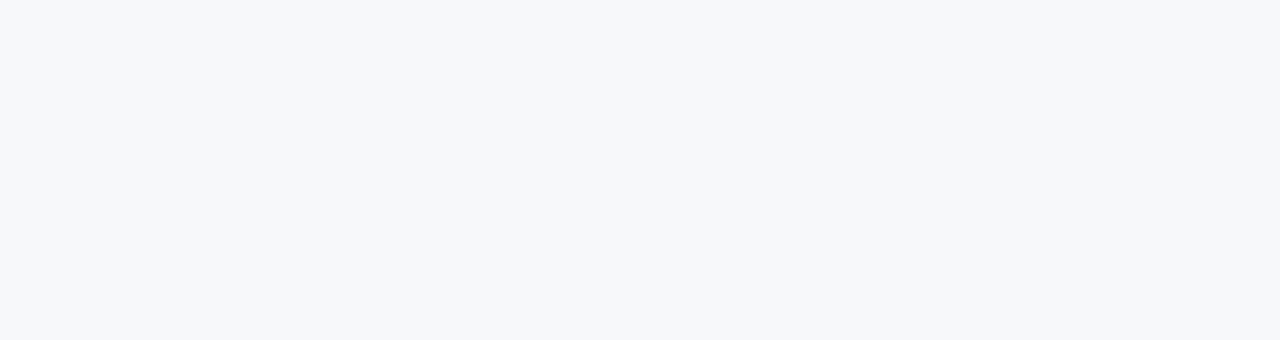
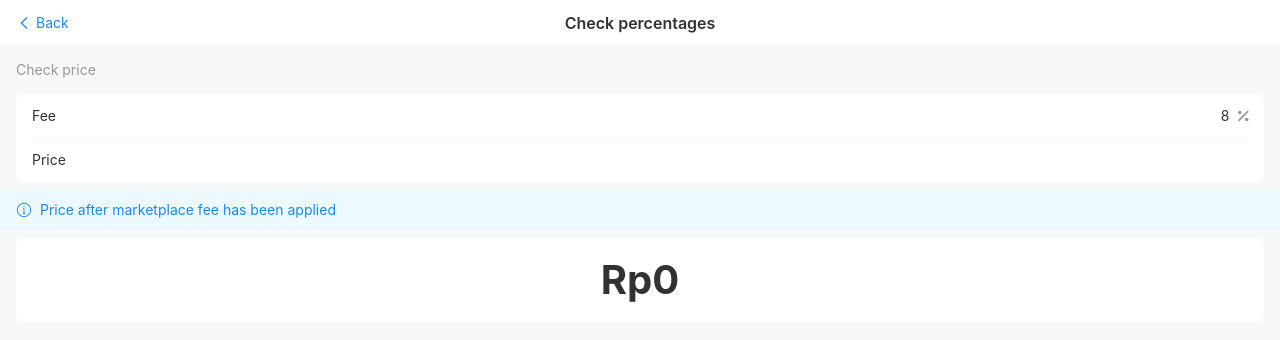
Before and after one commit to cacing69/room-pwa, a Vue app: page /#/1/check-percentages in a window 1280 px wide. Before the commit this address had no page. Shown: the top 340 px of the page. Built offline with nearby package versions, Linux system fonts and the light colour scheme; what @tanstack/vue-query would draw is missing.

Commit message:
add check price

```diff
--- a/src/main.ts
+++ b/src/main.ts
@@ -61,12 +61,21 @@ import { FontAwesomeIcon } from "@fortawesome/vue-fontawesome";
 
 import { faInstagram } from "@fortawesome/free-brands-svg-icons";
 import {
+  faCalculator,
   faFileExcel,
+  faPercent,
   faPrint,
   faPuzzlePiece,
 } from "@fortawesome/free-solid-svg-icons";
 
-library.add(faInstagram, faPuzzlePiece, faFileExcel, faPrint);
+library.add(
+  faInstagram,
+  faPuzzlePiece,
+  faFileExcel,
+  faPrint,
+  faCalculator,
+  faPercent
+);
 
 Locale.use("en-US", enUS);
 
--- /dev/null
+++ b/src/modules/check.percentages/check.percentages.page.vue
@@ -0,0 +1,85 @@
+<template>
+  <van-sticky>
+    <van-nav-bar
+      title="Check percentages"
+      left-text="Back"
+      left-arrow
+      @click-left="onClickLeft"
+    />
+  </van-sticky>
+  <van-row>
+    <van-col span="24">
+      <van-cell-group inset title="Check price">
+        <van-field
+          v-model="fee"
+          name="fee"
+          label="Fee"
+          input-align="right"
+          type="number"
+        >
+          <template #right-icon>
+            <font-awesome-icon icon="fa-solid fa-percent" />
+          </template>
+        </van-field>
+        <van-field
+          v-model="price"
+          name="price"
+          label="Price"
+          type="number"
+          input-align="right"
+        />
+      </van-cell-group>
+
+      <van-notice-bar
+        wrapable
+        color="#1989fa"
+        background="#ecf9ff"
+        left-icon="info-o"
+        style="margin-top: 1vh"
+      >
+        Price after marketplace fee has been applied
+      </van-notice-bar>
+
+      <van-cell-group inset style="margin-top: 1vh">
+        <van-cell title="Cell title">
+          <template #title>
+            <div
+              style="
+                text-align: center;
+                font-weight: bold;
+                font-size: 40px;
+                margin: 20px;
+              "
+              class="custom-title"
+            >
+              Rp{{ calculatedPrice }}
+            </div>
+          </template></van-cell
+        >
+      </van-cell-group>
+    </van-col>
+  </van-row>
+</template>
+<script setup lang="ts">
+import { computed, ref } from "vue";
+const fee: any = ref(8);
+const price: any = ref();
+
+const onClickLeft = () => history.back();
+
+const calculatedPrice = computed(() => {
+  let _fee = (fee.value / 100) * price.value;
+  let _value = _fee + parseInt(price.value);
+  let nf = new Intl.NumberFormat("id-ID");
+  let _result = nf.format(_value);
+
+  return isNaN(_value) ? 0 : _result;
+});
+</script>
+
+<style scoped>
+.table-border {
+  border: 1px solid black;
+  border-collapse: collapse;
+}
+</style>
--- /dev/null
+++ b/src/modules/check.percentages/check.percentages.router.ts
@@ -0,0 +1,11 @@
+import { RouteRecordRaw } from "vue-router";
+export const checkPercentagesRouter: Array<RouteRecordRaw> = [
+  {
+    path: "/:locale/check-percentages",
+    name: "module:check-percentages",
+    component: () => import("./check.percentages.page.vue"),
+    meta: {
+      layout: "default",
+    },
+  },
+];
--- a/src/modules/home/home.page.vue
+++ b/src/modules/home/home.page.vue
@@ -34,6 +34,14 @@
             <span style="font-size: 12px">Resi Manual</span>
           </van-row>
         </van-grid-item>
+        <van-grid-item to="/en/check-percentages">
+          <van-row>
+            <font-awesome-icon icon="fa-solid fa-calculator" size="2x" />
+          </van-row>
+          <van-row style="padding-top: 1vh">
+            <span style="font-size: 12px">Check percentages</span>
+          </van-row>
+        </van-grid-item>
       </van-grid>
       <!-- <van-row>
         <van-col span="6">
--- a/src/modules/modules.router.ts
+++ b/src/modules/modules.router.ts
@@ -4,6 +4,7 @@ import { settingRouter } from "./setting/setting.router";
 import { orderRouter } from "./order/order.router";
 import { instagramRouter } from "./instagram/instagram.router";
 import { excelEngineRouter } from "./excel.engine/excel.engine.router";
+import { checkPercentagesRouter } from "./check.percentages/check.percentages.router";
 
 export const modulesRouter = [
   ...captionRouter,
@@ -12,4 +13,5 @@ export const modulesRouter = [
   ...instagramRouter,
   ...excelEngineRouter,
   ...resiManualRouter,
+  ...checkPercentagesRouter,
 ];
--- a/src/modules/resi.manual/resi.manual.page.vue
+++ b/src/modules/resi.manual/resi.manual.page.vue
@@ -144,7 +144,7 @@
           {{ name.trim() || "-" }}
         </td>
       </tr>
-      <tr v-if="name.trim()">
+      <tr v-if="phone.trim()">
         <td
           colspan="3"
           style="padding: 3.5px; font-size: 20px; font-weight: bold"
@@ -289,11 +289,9 @@
 import html2canvas from "html2canvas";
 import printJS from "print-js";
 import { closeToast, showLoadingToast } from "vant";
-import { computed, reactive, ref } from "vue";
-const selected: any = ref("");
+import { ref } from "vue";
 const name: any = ref("");
 const phone: any = ref("");
-const clickedAt: any = ref("");
 const price: any = ref("");
 const service: any = ref("cash");
 const item: any = ref("pakaian");
@@ -386,23 +384,6 @@ const numberFormat = (value: any) => {
 };
 
 const onClickLeft = () => history.back();
-
-const getDatePrintClicked = () => {
-  let date = new Date();
-
-  let dateStr =
-    ("00" + (date.getMonth() + 1)).slice(-2) +
-    "-" +
-    ("00" + date.getDate()).slice(-2) +
-    "-" +
-    date.getFullYear() +
-    " " +
-    ("00" + date.getHours()).slice(-2) +
-    ":" +
-    ("00" + date.getMinutes()).slice(-2);
-
-  return dateStr;
-};
 
 const sellers = [
   {
```
